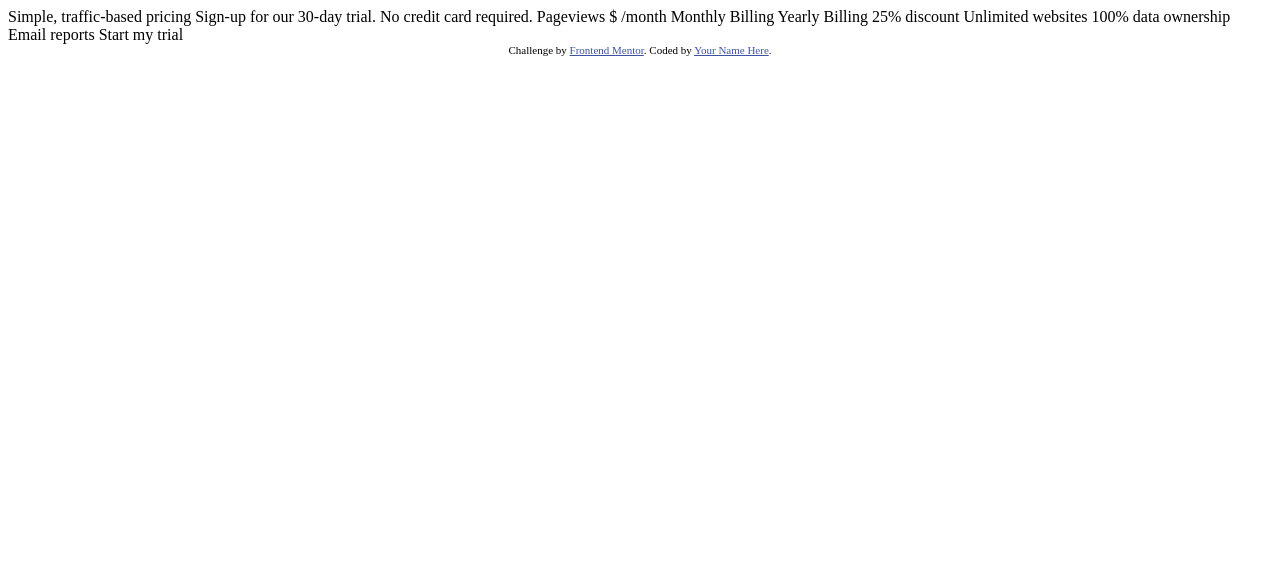
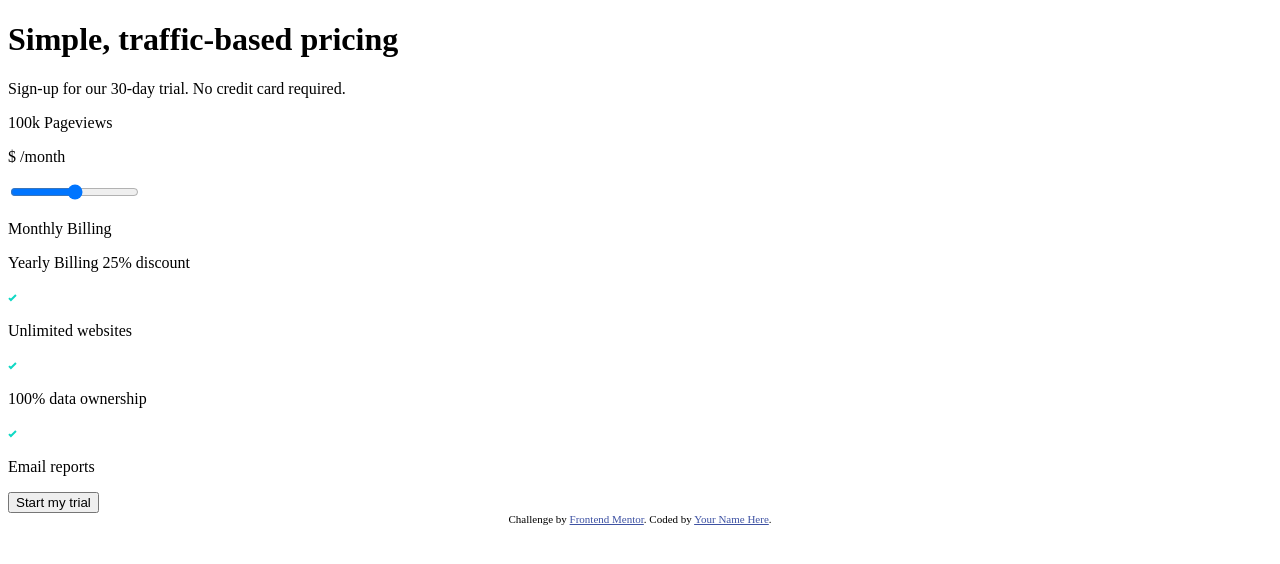
Before and after one commit to Alifkm/interactive-pricing-component-main, a plain HTML site: page index.html in a window 1280 px wide. Drawn offline with Linux system fonts and the light colour scheme.

Commit message:
feat: adding html

```diff
--- a/index.html
+++ b/index.html
@@ -21,24 +21,44 @@
 </head>
 <body>
 
-  Simple, traffic-based pricing
-  Sign-up for our 30-day trial. No credit card required.
+  <main>
+    <h1>Simple, traffic-based pricing</h1>
+    <p>Sign-up for our 30-day trial. No credit card required.</p>
+    <section>
+      <div>
+        <p>100k Pageviews</p>
+        <p><span>$ </span>/month</p>
+      </div>
+      <div>
+        <input type="range" name="rangeInput" id="rangeInput">
+      </div>
+      <div>
+        <p>Monthly Billing</p>
+        <p>Yearly Billing <span>25% discount</span></p>
+      </div>
+      <div>
+        <div>
+          <div>
+            <img src="images/icon-check.svg" alt="icon check">
+            <p>Unlimited websites</p>
+          </div>
+          <div>
+            <img src="images/icon-check.svg" alt="icon check">
+            <p>100% data ownership</p>
+          </div>
+          <div>
+            <img src="images/icon-check.svg" alt="icon check">
+            <p>Email reports</p>
+          </div>
+        </div>
+        <button>Start my trial</button>
+      </div>
+    </section>
+  </main>
 
-  Pageviews
-  $ /month
-
-  Monthly Billing
-  Yearly Billing 25% discount
-
-  Unlimited websites
-  100% data ownership
-  Email reports
-
-  Start my trial
-
-  <div class="attribution">
+  <footer class="attribution">
     Challenge by <a href="https://www.frontendmentor.io?ref=challenge" target="_blank">Frontend Mentor</a>.
     Coded by <a href="#">Your Name Here</a>.
-  </div>
+  </footer>
 </body>
 </html>
```
